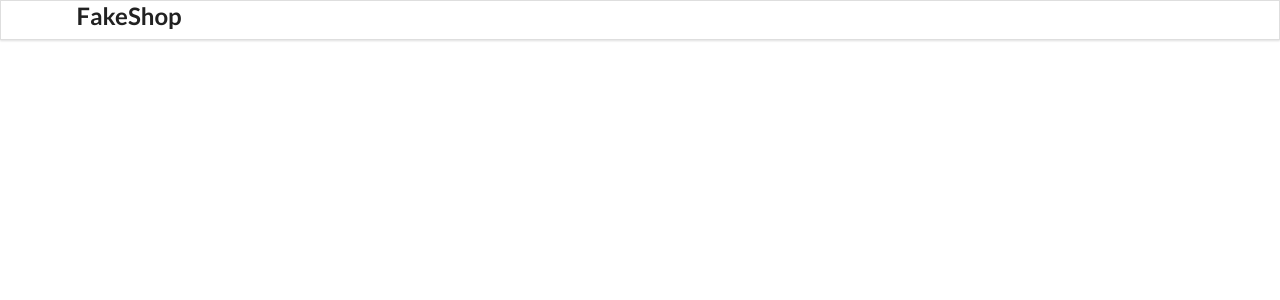
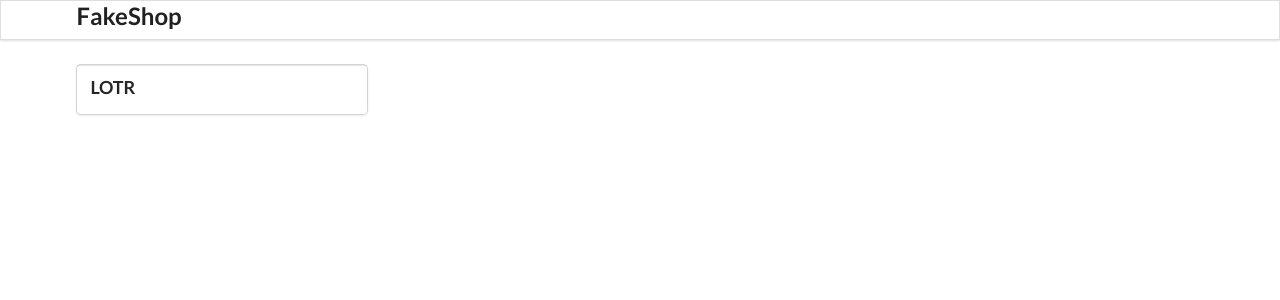
Before and after one commit to atakanteko/redux-saga-fake-shop, a React (Create React App) app: page / in a window 1280 px wide. Shown: the top 300 px of the page. Built offline with nearby package versions, Linux system fonts and the light colour scheme.

Commit message:
draw card item on product component

```diff
--- a/src/App.js
+++ b/src/containers/ProductComponent.jsx
@@ -1,11 +1,24 @@
-import Header from "./containers/Header";
+import { useSelector } from "react-redux";
 
-function App() {
-  return (
-    <div className="App">
-      <Header />
-    </div>
-  );
+const ProductComponent = () => {
+    const products = useSelector((store) => store.allProduct.products)
+    const {title} = products[0]
+    return (
+       <div className="four column wide">
+            <div className="ui link cards">
+                <div className="card">
+                    <div className="image">
+
+                    </div>
+                    <div className="content">
+                        <div className="header">
+                            {title}
+                        </div>
+                    </div>
+                </div>
+            </div>
+       </div>
+    )
 }
 
-export default App;
+export default ProductComponent;
--- a/src/containers/ProductListing.jsx
+++ b/src/containers/ProductListing.jsx
@@ -1,7 +1,10 @@
+import ProductComponent from "./ProductComponent";
+
 const ProductListing = () => {
+
     return (
-       <div>
-            <h1>Product Listing</h1>
+       <div className="ui grid container" style={{marginTop:'1%'}}>
+            <ProductComponent />
        </div>
     )
 }
```
